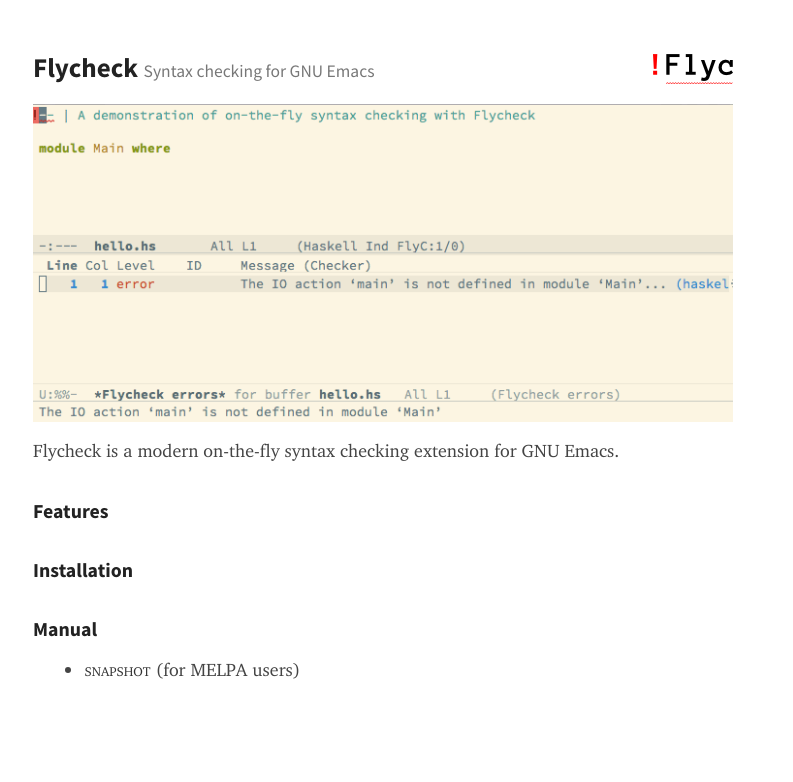
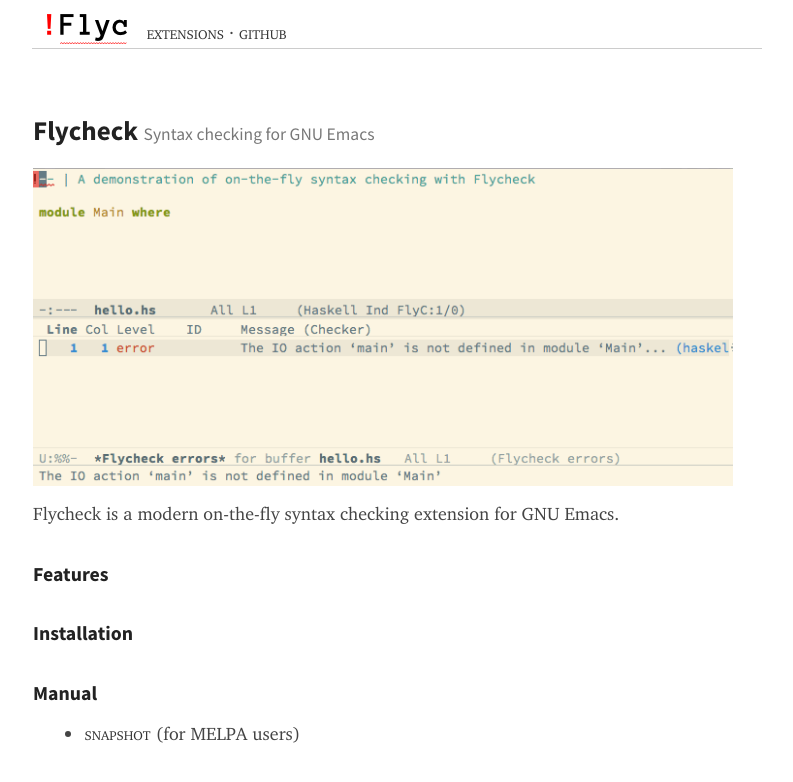
Before and after one commit to cmarqu/flycheck.github.io, a Jekyll site: the page built from index.md, in a window 1280 px wide. Shown: the top 782 px of the page, without its empty margins (257-1050 px from the left). Built offline with Jekyll 4.4.1, drawn with Linux system fonts in a browser that asks for light colours.

Commit message:
Add navbar for non-texinfo pages

```diff
--- /dev/null
+++ b/_data/navigation.yml
@@ -0,0 +1,3 @@
+---
+- { label: Extensions, href: '/extensions.md' }
+- { label: Github, href: 'https://github.com/flycheck/flycheck', external: true }
--- a/_layouts/default.html
+++ b/_layouts/default.html
@@ -5,13 +5,32 @@
 
     <title>{% if page.title %}{{ page.title }}{% else %}{{ site.title }}{% endif %}</title>
 
-    <link rel="canonical" href="{{ page.url | replace:'index.html','' | prepend: site.url }}">
+    <link rel="canonical" href="{{ page.url | replace:'index.html','' | prepend: site.baseurl | prepend: site.url }}">
 
     {% include head-css.html %}
     {% include head-icon.html %}
   </head>
 
   <body>
+    <div class="navbar">
+      <div class="container">
+        <div class="navbar-header">
+          <a class="navbar-brand" href="{{ site.baseurl }}/index.html">
+            <img src="{{ site.baseurl }}/images/logo.png" />
+          </a>
+          <ul class="navbar-nav">
+            {% for link in site.data.navigation %}
+              {% if link.external %}
+                {% assign href = link.href %}
+              {% else %}
+                {% assign href = link.href | prepend: site.baseurl %}
+              {% endif %}
+              <li><a href="{{href}}"{% if link.external %}target="_blank"{% endif %}>{{ link.label }}</a></li>
+            {% endfor %}
+          </ul>
+        </div>
+      </div>
+    </div>
     <div class="container">
       <div id="content">
         {{ content }}
--- a/css/flycheck.css
+++ b/css/flycheck.css
@@ -143,9 +143,48 @@
     transition-duration: 0.2s;
 }
 
-.title-logo {
-    float: right;
+/* Navigation bar, for non-texinfo pages */
+.navbar {
+    padding: 0.8em;
+}
+
+.navbar .container {
+    padding-bottom: 0.2em;
+    border-bottom: solid 1px #ccc;
+}
+
+.navbar-header {
+    display: block;
+    text-align: center;
+}
+
+.navbar-header img {
     margin: 0;
+    display: inline;
+    vertical-align: bottom;
+}
+
+.navbar-brand {
+    padding: 0.8em;
+}
+
+.navbar-nav {
+    display: block;
+    text-align: center;
+    list-style: outside none;
+    margin: 0;
+}
+
+.navbar-nav > li {
+    display: inline;
+}
+
+.navbar-nav > li:after {
+    content: " · "
+}
+
+.navbar-nav > li:last-child:after {
+    content: ""
 }
 
 /* Texinfo navigation headers */
@@ -190,10 +229,33 @@
     .header {                   /* No header in print */
         display: none;
     }
+
+    .navbar {
+        display: none;
+    }
 }
 
 @media screen and (min-width: 750px) {     /* Larger devices */
     .container {
         width: 700px;
     }
+
+    /* Put the nav header beneath the nav links instead of placing it on top */
+    .navbar {
+        width: 100%;
+    }
+
+    .navbar-header {
+        display: inline;
+        text-align: left;
+    }
+
+    .navbar-brand {
+        margin-left: -0.8em;
+    }
+
+    .navbar-nav {
+        display: inline;
+        text-align: left;
+    }
 }
--- a/index.md
+++ b/index.md
@@ -2,7 +2,7 @@
 layout: index
 ---
 
-Flycheck <small>Syntax checking for GNU Emacs</small> ![](images/logo.png){: .title-logo}
+Flycheck <small>Syntax checking for GNU Emacs</small>
 =====================================================
 
 [![Flycheck screencast](images/screencast.gif)](images/screencast.gif)
```
